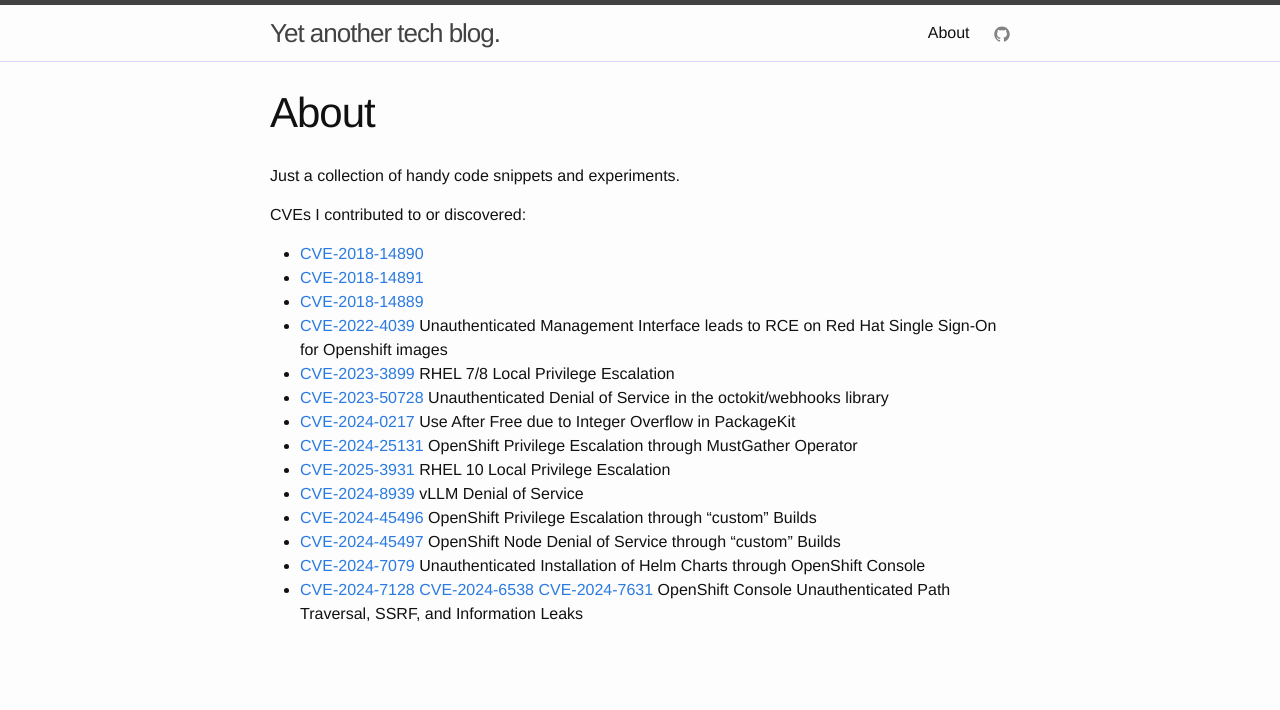
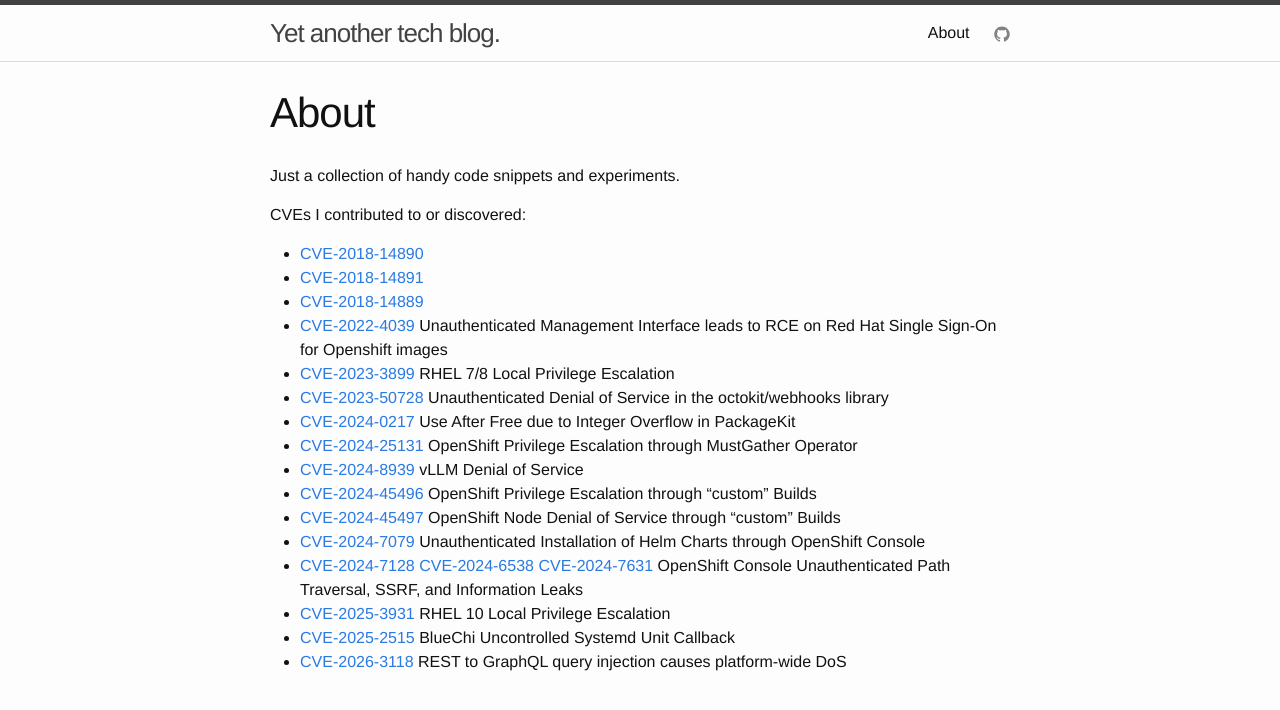
Before and after one commit to alan-mushi/alan-mushi.github.io, a Jekyll site: the page built from about.md, in a window 1280 px wide. Shown: the top 710 px of the page. Built offline with Jekyll 4.4.1, drawn with Linux system fonts in a browser that asks for light colours.

Commit message:
Update about.md

```diff
--- a/about.md
+++ b/about.md
@@ -16,9 +16,11 @@
 * [CVE-2023-50728](https://github.com/octokit/webhooks.js/security/advisories/GHSA-pwfr-8pq7-x9qv) Unauthenticated Denial of Service in the octokit/webhooks library
 * [CVE-2024-0217](https://access.redhat.com/security/cve/cve-2024-0217) Use After Free due to Integer Overflow in PackageKit
 * [CVE-2024-25131](https://access.redhat.com/security/cve/cve-2024-25131) OpenShift Privilege Escalation through MustGather Operator
-* [CVE-2025-3931](https://access.redhat.com/security/cve/cve-2025-3931) RHEL 10 Local Privilege Escalation
 * [CVE-2024-8939](https://access.redhat.com/security/cve/cve-2024-8939) vLLM Denial of Service
 * [CVE-2024-45496](https://access.redhat.com/security/cve/cve-2024-45496) OpenShift Privilege Escalation through "custom" Builds
 * [CVE-2024-45497](https://access.redhat.com/security/cve/cve-2024-45497) OpenShift Node Denial of Service through "custom" Builds
 * [CVE-2024-7079](https://access.redhat.com/security/cve/cve-2024-7079) Unauthenticated Installation of Helm Charts through OpenShift Console
 * [CVE-2024-7128](https://access.redhat.com/security/cve/cve-2024-7128) [CVE-2024-6538](https://access.redhat.com/security/cve/cve-2024-6538) [CVE-2024-7631](https://access.redhat.com/security/cve/cve-2024-7631) OpenShift Console Unauthenticated Path Traversal, SSRF, and Information Leaks
+* [CVE-2025-3931](https://access.redhat.com/security/cve/cve-2025-3931) RHEL 10 Local Privilege Escalation
+* [CVE-2025-2515](https://access.redhat.com/security/cve/cve-2025-2515) BlueChi Uncontrolled Systemd Unit Callback
+* [CVE-2026-3118](https://access.redhat.com/security/cve/cve-2026-3118) REST to GraphQL query injection causes platform-wide DoS
```
